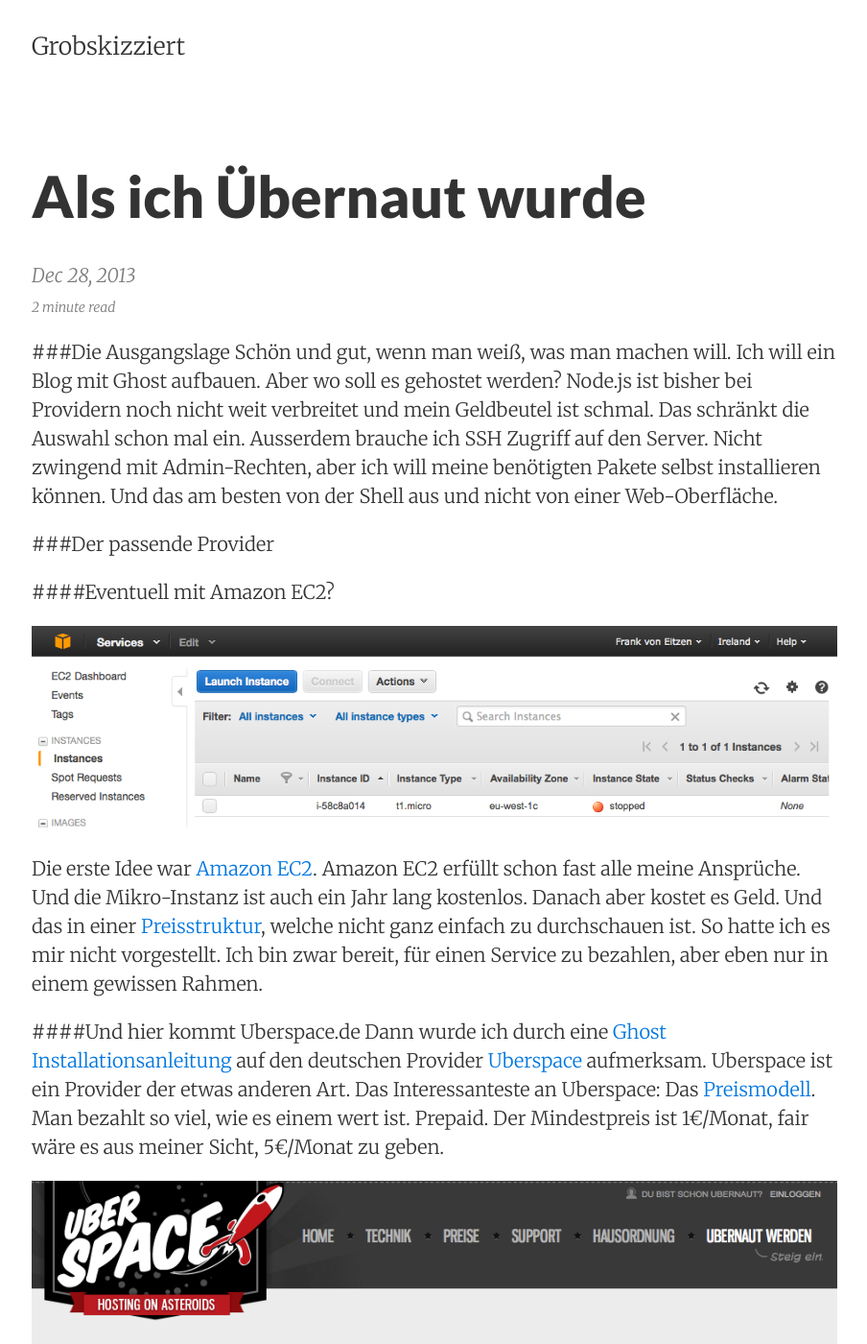
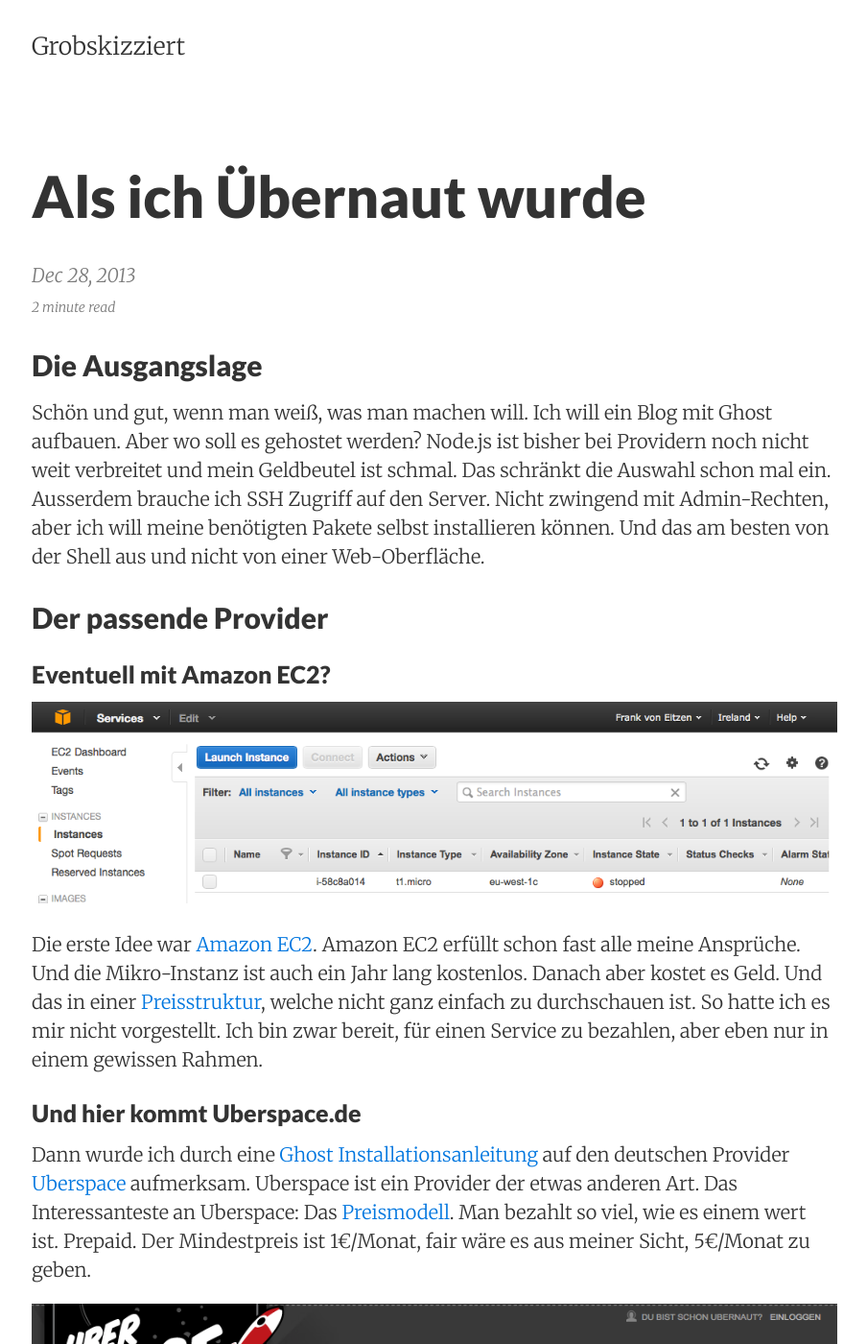
Before and after one commit to realDogbert/realDogbert.github.io, a Jekyll site: the page built from _posts/2013-12-28-AlsIchUebernautWurde.md, in a window 1280 px wide and 1400 px high. Shown: the whole window at 96% size, without its empty margins (187-1091 px from the left). Built offline with Jekyll 4.4.1, drawn with Linux system fonts in a browser that asks for light colours; nearby versions of some CDN libraries; some of the changed text lies outside the part shown.

Commit message:
Fixed wrong usage of headers (missing space between ## and header)

```diff
--- a/_posts/2013-12-28-AlsIchUebernautWurde.md
+++ b/_posts/2013-12-28-AlsIchUebernautWurde.md
@@ -4,19 +4,19 @@
 ---
 
 
-###Die Ausgangslage
+## Die Ausgangslage
 Schön und gut, wenn man weiß, was man machen will. Ich will ein Blog mit Ghost aufbauen. Aber wo soll es gehostet werden? Node.js ist bisher bei Providern noch nicht weit verbreitet und mein Geldbeutel ist schmal. Das schränkt die Auswahl schon mal ein.
 Ausserdem brauche ich SSH Zugriff auf den Server. Nicht zwingend mit Admin-Rechten, aber ich will meine benötigten Pakete selbst installieren können. Und das am besten von der Shell aus und nicht von einer Web-Oberfläche.
 
-###Der passende Provider
+## Der passende Provider
 
-####Eventuell mit Amazon EC2?
+### Eventuell mit Amazon EC2?
 
 ![Amazon EC2](/images/EC2_Management_Console.png)
 
 Die erste Idee war [Amazon EC2](http://aws.amazon.com/de/ec2/). Amazon EC2 erfüllt schon fast alle meine Ansprüche. Und die Mikro-Instanz ist auch ein Jahr lang kostenlos. Danach aber kostet es Geld. Und das in einer [Preisstruktur](http://aws.amazon.com/de/ec2/pricing/), welche nicht ganz einfach zu durchschauen ist. So hatte ich es mir nicht vorgestellt. Ich bin zwar bereit, für einen Service zu bezahlen, aber eben nur in einem gewissen Rahmen.
 
-####Und hier kommt Uberspace.de
+### Und hier kommt Uberspace.de
 Dann wurde ich durch eine [Ghost Installationsanleitung](https://postpoeia.name/blogs/mytho/2013/09/21/ghost-auf-uberspace-installieren/) auf den deutschen Provider [Uberspace](http://uberspace.de) aufmerksam. Uberspace ist ein Provider der etwas anderen Art. Das Interessanteste an Uberspace: Das [Preismodell](https://uberspace.de/prices). Man bezahlt so viel, wie es einem wert ist. Prepaid. Der Mindestpreis ist 1€/Monat, fair wäre es aus meiner Sicht, 5€/Monat zu geben.
 
 ![Ubernaut werden](/images/Ubernaut_werden___Uberspace_de.png)
@@ -26,6 +26,6 @@
 
 Viel Positives wird auch über den Support bei Uberspace berichtet. Bisher hatte ich ihn aber noch nicht nötig, da die Dokumentation auf der Webseite und im Uberspace Wiki für mich ausgereicht haben. Aber gut zu wissen, dass es im Notfall einen kompetenten und freundlichen Support gibt.
 
-###Fazit
+## Fazit
 Mit  seiner Philosophie und dem Preismodell hebt sich Uberspace von allen anderen mir bekannten Providern ab. Er ist ein ungewöhnlicher Provider, dessen Geschäftsmodell man unterstützen sollte. Und das ganz im eigenen Interesse. Klar, das Uberspace System eignet sich nur für kleine und mittlere Websites, aber da passt es ganz wunderbar. Für mich ist Uberspace der Provider der Wahl und so wurde ich (nach 3 Wochen Test) ein Ubernaut.
-![Grobskiziert.de auf Uberspace](/images/grobskizziert_uberspace.png)](http://grobskizziert.de)
+![Grobskiziert.de auf Uberspace](/images/grobskizziert_uberspace.png)(http://grobskizziert.de)
```
Also changed, not shown: _posts/2014-12-29-Ghost Theme mit Docker erstellen.md (+3 -3 lines), _posts/2015-11-01-DockerAndNgnix.md (+2 -2 lines), impressum.md (added, +38 -0 lines).
